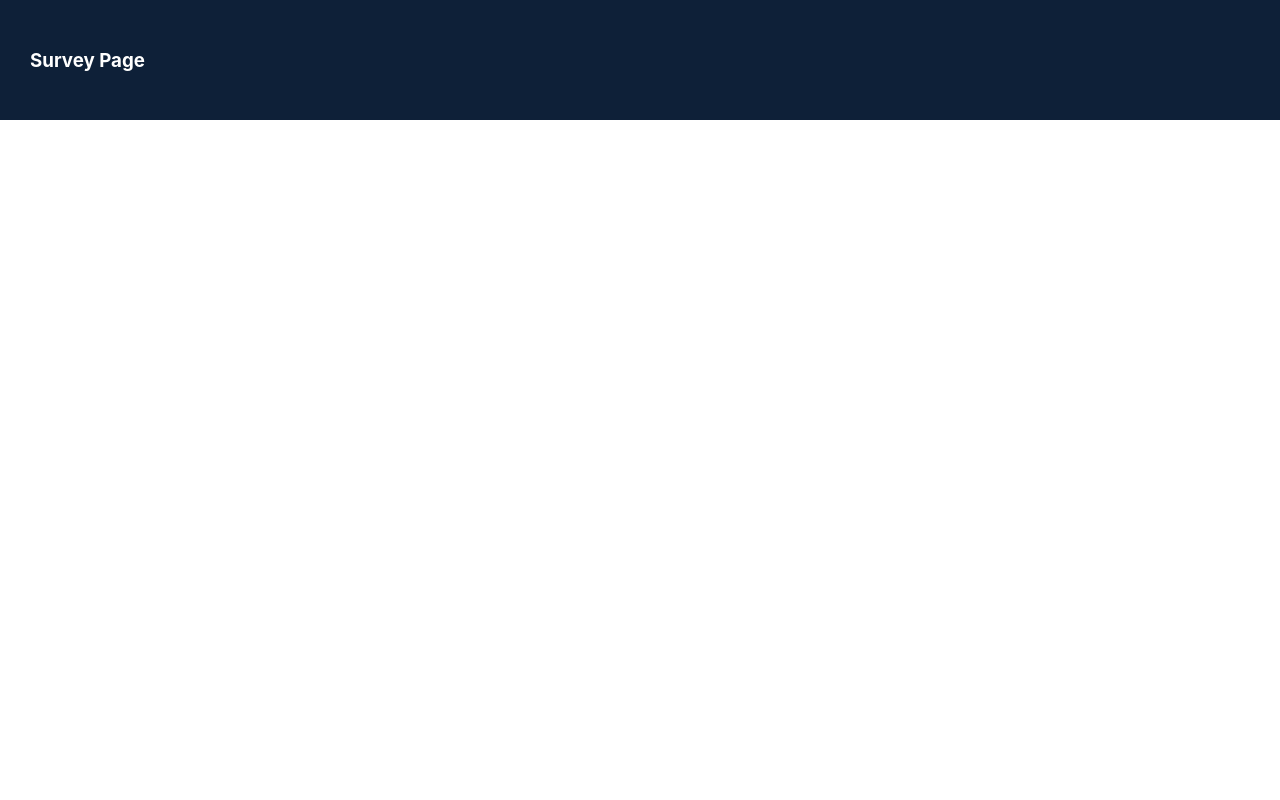
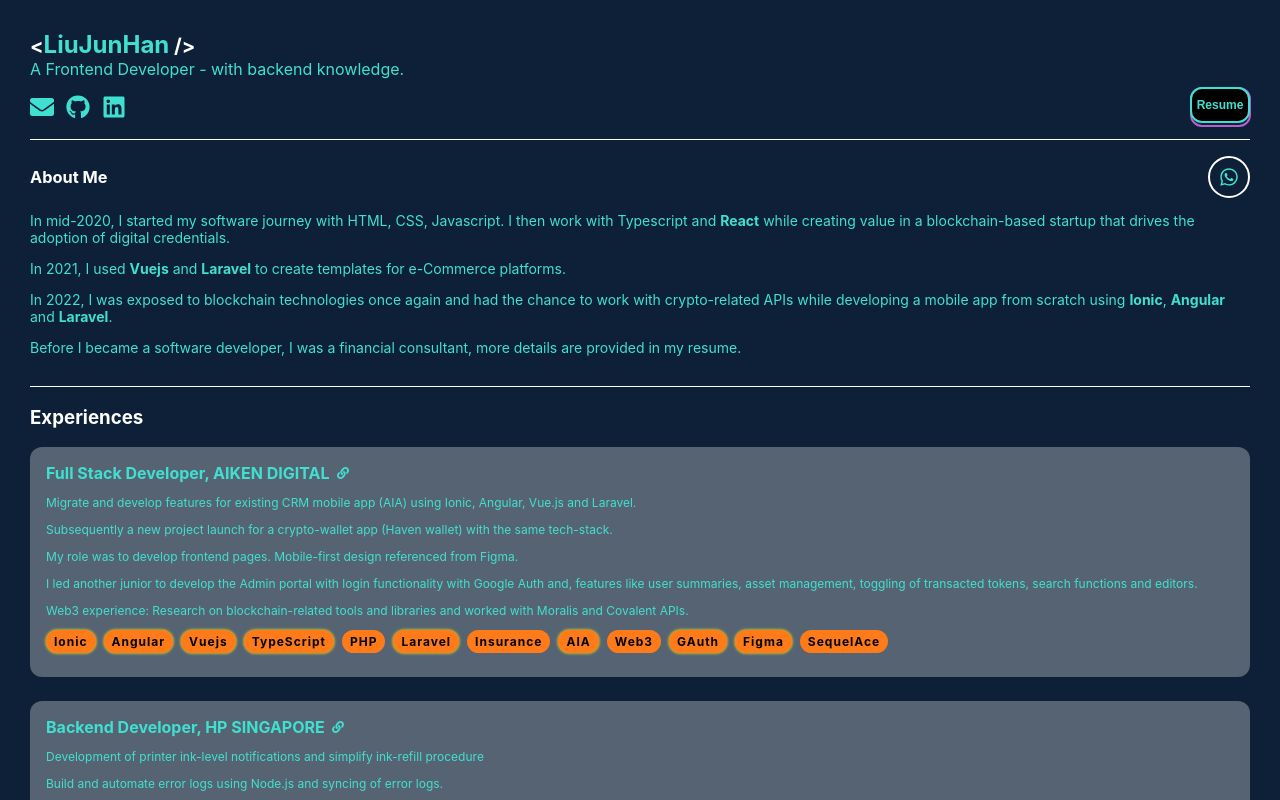
Before and after one commit to jun-han-github/dashboard, a React (Vite) app: page /survey in a window 1280 px wide. Shown: the top 800 px of the page. Built offline with nearby package versions, Linux system fonts and the light colour scheme.

Commit message:
feat: testing HashRouter /# in homepage

```diff
--- a/package.json
+++ b/package.json
@@ -1,5 +1,5 @@
 {
-  "homepage": "http://jun-han-github.github.io/dashboard",
+  "homepage": "http://jun-han-github.github.io/dashboard/#",
   "name": "dashboard",
   "private": true,
   "version": "0.0.0",
--- a/src/App.tsx
+++ b/src/App.tsx
@@ -1,4 +1,4 @@
-import { Route, Routes } from 'react-router-dom'
+import { HashRouter as Router, Route, Routes } from 'react-router-dom'
 import Layout from './components/layout/Layout'
 import HomePage from './pages/HomePage'
 import SurveyPage from './pages/SurveyPage'
@@ -7,13 +7,15 @@ import ErrorPage from './pages/ErrorPage'
 function App() {
 
 	return (
-		<Routes>
-			<Route element={<Layout />}>
-				<Route path="/" element={<HomePage />} />
-				<Route path="survey" element={<SurveyPage />} />
-				<Route path="*" element={<ErrorPage />} />
-			</Route>
-		</Routes>
+		<Router>
+			<Routes>
+				<Route element={<Layout />}>
+					<Route path="/" element={<HomePage />} />
+					<Route path="/survey" element={<SurveyPage />} />
+					<Route path="/*" element={<ErrorPage />} />
+				</Route>
+			</Routes>
+		</Router>
 	)
 }
 
--- a/src/main.tsx
+++ b/src/main.tsx
@@ -2,12 +2,9 @@ import React from 'react'
 import ReactDOM from 'react-dom/client'
 import App from './App.tsx'
 import './index.css'
-import { BrowserRouter } from 'react-router-dom'
 
 ReactDOM.createRoot(document.getElementById('root') as HTMLElement).render(
 	<React.StrictMode>
-		<BrowserRouter>
-			<App />
-		</BrowserRouter>
+		<App />
 	</React.StrictMode>,
 )
```
